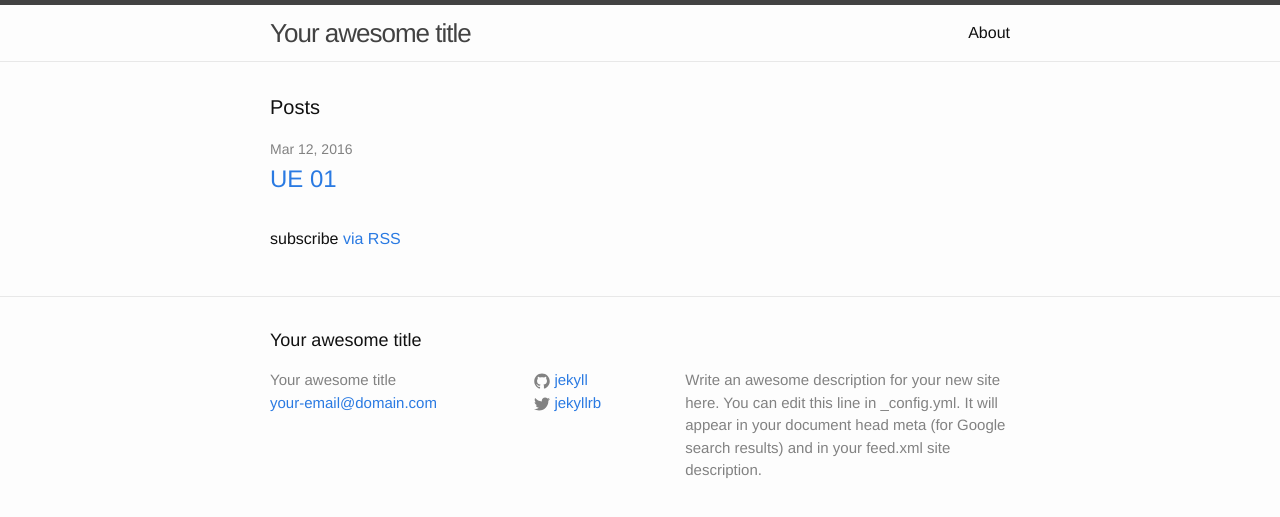
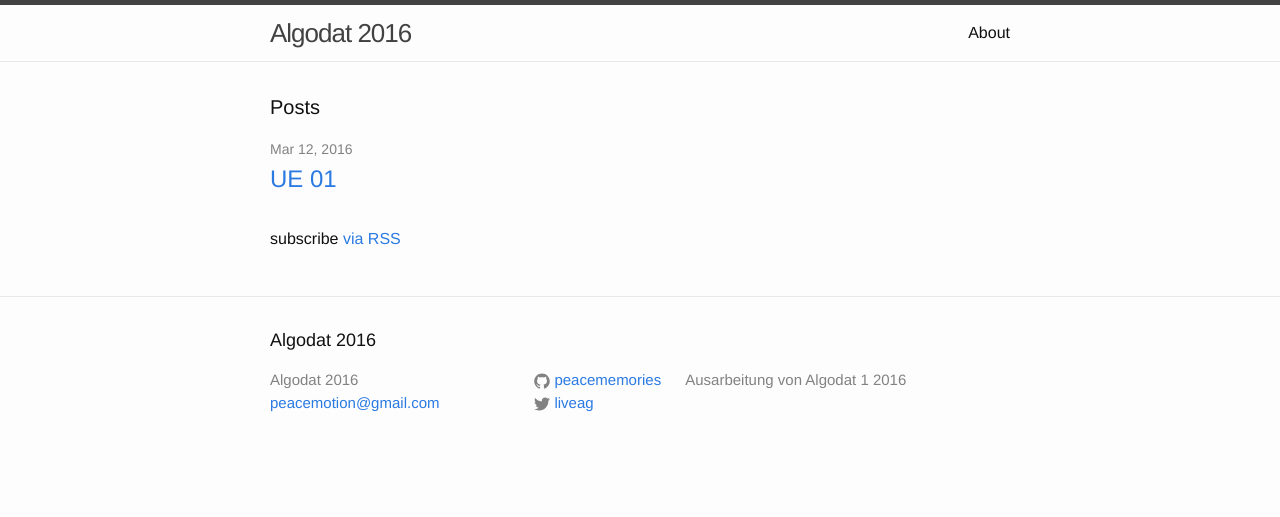
Before and after one commit to peacememories/algodat1-2016, a Jekyll site: the page built from index.html, in a window 1280 px wide. Shown: the top 517 px of the page. Built offline with Jekyll 4.4.1, drawn with Linux system fonts in a browser that asks for light colours.

Commit message:
Changed config to make more sense.

```diff
--- a/_config.yml
+++ b/_config.yml
@@ -6,16 +6,14 @@
 # 'jekyll serve'. If you change this file, please restart the server process.
 
 # Site settings
-title: Your awesome title
-email: your-email@domain.com
+title: Algodat 2016
+email: peacemotion@gmail.com
 description: > # this means to ignore newlines until "baseurl:"
-  Write an awesome description for your new site here. You can edit this
-  line in _config.yml. It will appear in your document head meta (for
-  Google search results) and in your feed.xml site description.
+  Ausarbeitung von Algodat 1 2016
 baseurl: "" # the subpath of your site, e.g. /blog
 url: "http://yourdomain.com" # the base hostname & protocol for your site
-twitter_username: jekyllrb
-github_username:  jekyll
+twitter_username: liveag
+github_username:  peacememories
 
 # Build settings
 markdown: kramdown
```
